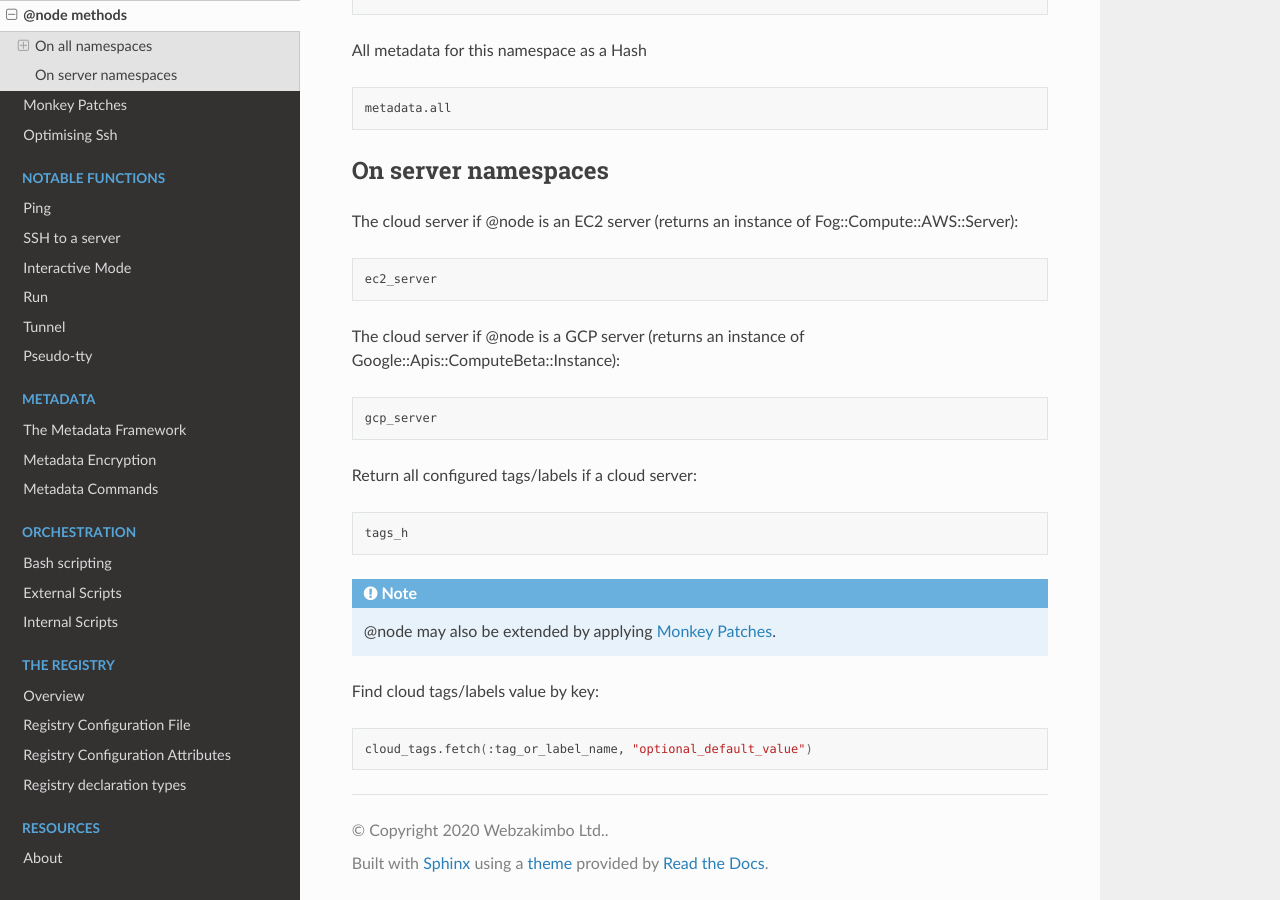
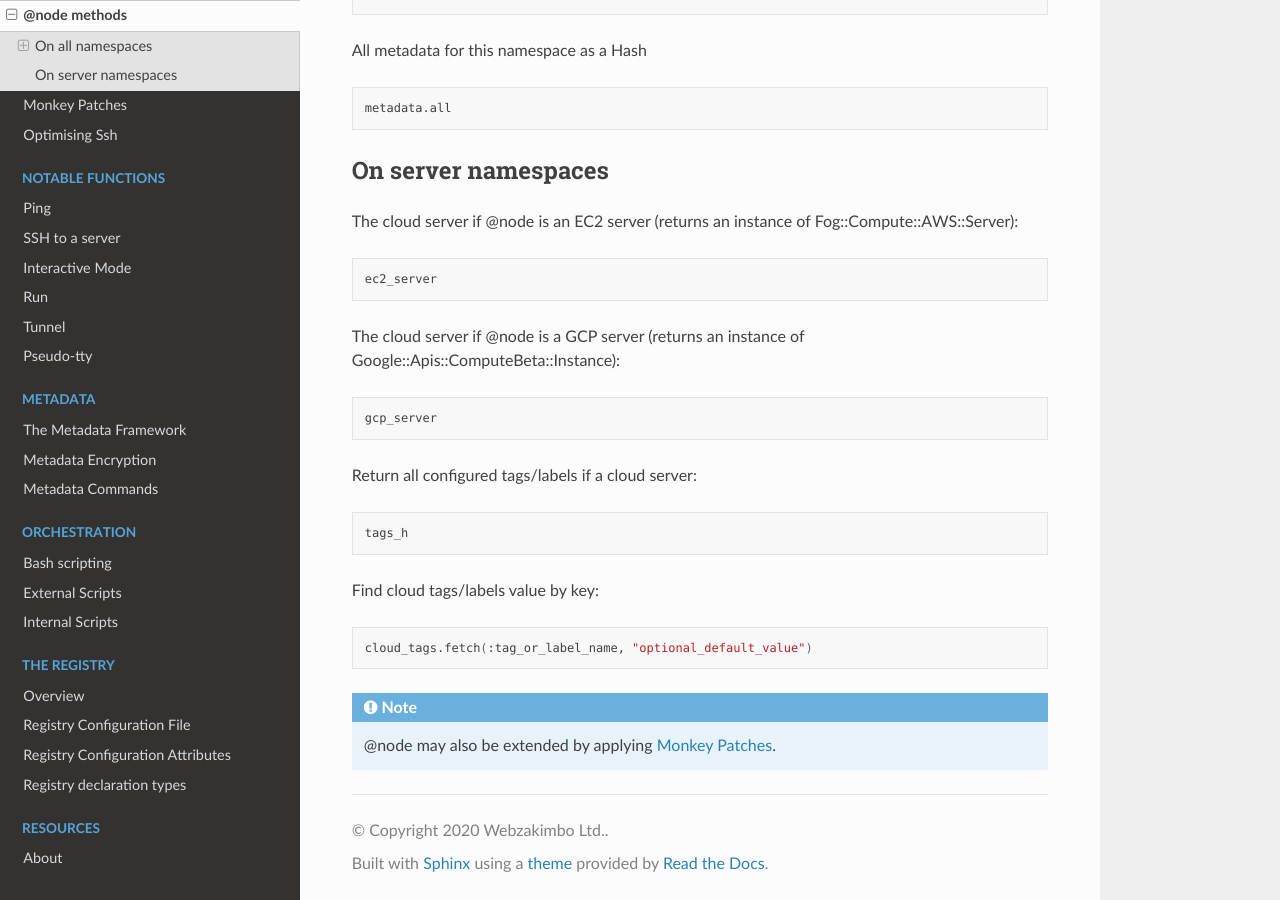
Before and after one commit to webzakimbo/bcome-read-the-docs, a Sphinx documentation site: the page built from docs/source/usage/node-methods.rst, in a window 1280 px wide and 900 px high, scrolled down 1373 px. Built offline with Sphinx 7.4.7 and the Read the Docs theme 2.0.0, drawn with Linux system fonts in a browser that asks for light colours; pages that are not in the unit, such as notebooks, are missing from menus.

```diff
--- a/docs/source/usage/node-methods.rst
+++ b/docs/source/usage/node-methods.rst
@@ -94,12 +94,12 @@ Return all configured tags/labels if a cloud server:
 
    tags_h
 
-.. note::
-
-   @node may also be extended by applying :doc:`../usage/monkey-patches`.
-
 Find cloud tags/labels value by key:
 
 .. code-block:: bash
 
    cloud_tags.fetch(:tag_or_label_name, "optional_default_value")
+
+.. note::
+
+   @node may also be extended by applying :doc:`../usage/monkey-patches`.
```
